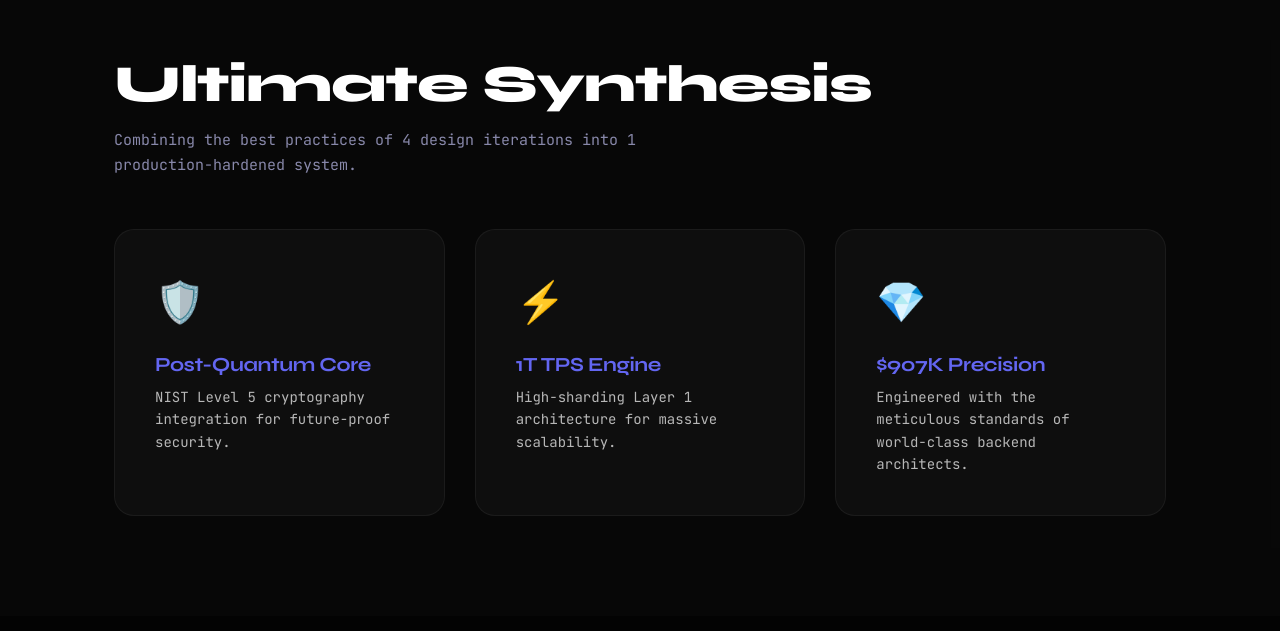
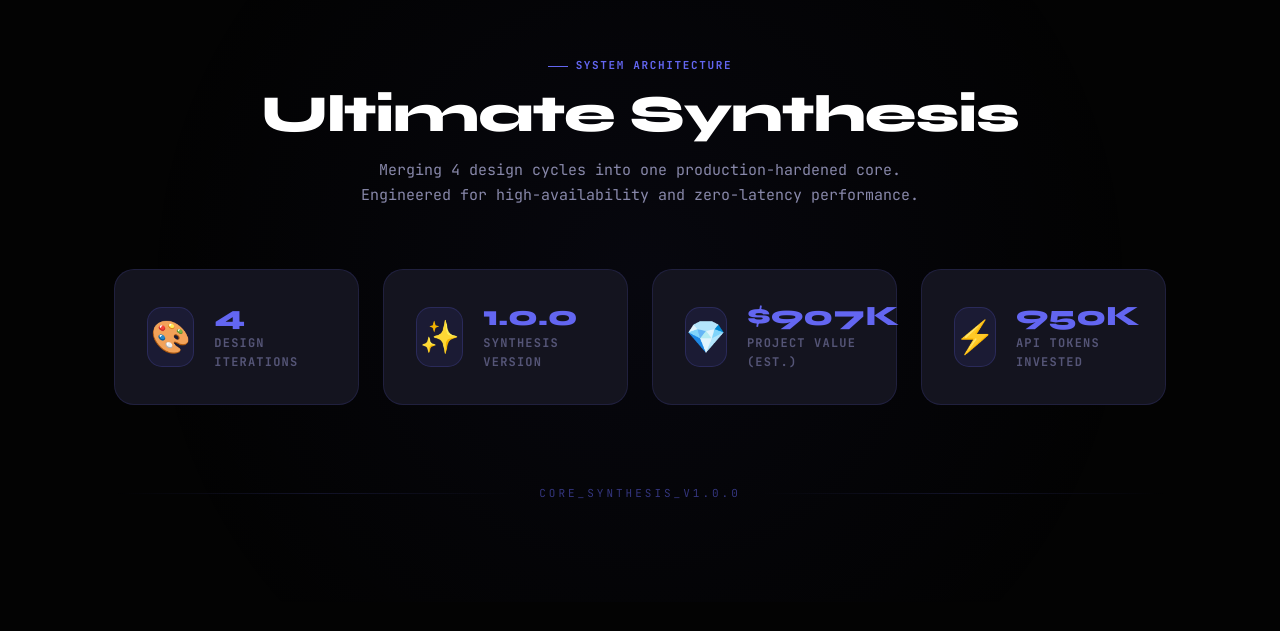
Before and after one commit to nayrbryanGaming/Portofolio-Website, a Next.js app: page / in a window 1280 px wide. Shown: the part 5549-6180 px from the top of the page. Built offline with nearby package versions, Linux system fonts and the light colour scheme; a web font is replaced by a local one.

Commit message:
Synthesis: Modular Synthesis Component & Layout Fix

```diff
--- /dev/null
+++ b/src/components/Synthesis.js
@@ -0,0 +1,39 @@
+import styles from './Synthesis.module.css';
+import { stats } from '../data/portfolio';
+
+export default function Synthesis() {
+  return (
+    <section className={styles.synthesis}>
+      <div className="container">
+        <div className={styles.header}>
+          <div className="section-label">System Architecture</div>
+          <h2 className="section-title">Ultimate <span>Synthesis</span></h2>
+          <p className="section-subtitle">
+            Merging 4 design cycles into one production-hardened core.
+            Engineered for high-availability and zero-latency performance.
+          </p>
+        </div>
+
+        <div className={styles.grid}>
+          {stats.map((s, i) => (
+            <div key={i} className={`${styles.card} animate-fade-up`} style={{ animationDelay: `${i * 0.1}s` }}>
+              <div className={styles.icon}>{s.icon}</div>
+              <div className={styles.info}>
+                <div className={styles.value}>{s.value}</div>
+                <div className={styles.label}>{s.label}</div>
+              </div>
+            </div>
+          ))}
+        </div>
+
+        <div className={styles.blueprint}>
+          <div className={styles.bpInner}>
+            <div className={styles.bpLine} />
+            <div className={styles.bpLabel}>CORE_SYNTHESIS_V1.0.0</div>
+            <div className={styles.bpLine} />
+          </div>
+        </div>
+      </div>
+    </section>
+  );
+}
--- /dev/null
+++ b/src/components/Synthesis.module.css
@@ -0,0 +1,101 @@
+.synthesis {
+  padding: 100px 0;
+  background: radial-gradient(circle at 50% 50%, rgba(99, 102, 241, 0.05), transparent 70%);
+  position: relative;
+  overflow: hidden;
+}
+
+.header {
+  text-align: center;
+  display: flex;
+  flex-direction: column;
+  align-items: center;
+  margin-bottom: 60px;
+}
+
+.grid {
+  display: grid;
+  grid-template-columns: repeat(auto-fit, minmax(240px, 1fr));
+  gap: 24px;
+  margin-bottom: 80px;
+}
+
+.card {
+  background: var(--bg-card);
+  border: 1px solid var(--border);
+  border-radius: 20px;
+  padding: 32px;
+  display: flex;
+  align-items: center;
+  gap: 20px;
+  transition: 0.3s cubic-bezier(0.4, 0, 0.2, 1);
+}
+
+.card:hover {
+  border-color: var(--accent);
+  box-shadow: 0 10px 40px rgba(99, 102, 241, 0.1);
+  transform: translateY(-5px);
+}
+
+.icon {
+  font-size: 32px;
+  width: 60px;
+  height: 60px;
+  background: rgba(99, 102, 241, 0.1);
+  border-radius: 15px;
+  display: flex;
+  align-items: center;
+  justify-content: center;
+  border: 1px solid rgba(99, 102, 241, 0.2);
+}
+
+.info {
+  display: flex;
+  flex-direction: column;
+}
+
+.value {
+  font-size: 28px;
+  font-weight: 800;
+  color: var(--accent);
+  font-family: 'Syne', sans-serif;
+  line-height: 1;
+  margin-bottom: 4px;
+}
+
+.label {
+  font-size: 12px;
+  font-weight: 600;
+  text-transform: uppercase;
+  letter-spacing: 0.1em;
+  color: var(--text-muted);
+}
+
+.blueprint {
+  margin-top: 40px;
+}
+
+.bpInner {
+  display: flex;
+  align-items: center;
+  gap: 20px;
+}
+
+.bpLine {
+  flex: 1;
+  height: 1px;
+  background: linear-gradient(90deg, transparent, var(--border), transparent);
+}
+
+.bpLabel {
+  font-family: 'JetBrains Mono', monospace;
+  font-size: 11px;
+  color: var(--accent);
+  letter-spacing: 3px;
+  opacity: 0.5;
+}
+
+@media (max-width: 768px) {
+  .synthesis { padding: 60px 0; }
+  .grid { grid-template-columns: 1fr; }
+}
--- a/src/pages/_app.js
+++ b/src/pages/_app.js
@@ -15,12 +15,10 @@ export default function App({ Component, pageProps }) {
     document.documentElement.setAttribute('data-pro-mode', savedProMode);
   }, []);
 
-  if (!mounted) return null;
-
   return (
     <>
       <Component {...pageProps} />
-      <VersionSwitcher />
+      {mounted && <VersionSwitcher />}
     </>
   );
 }
--- a/src/pages/index.js
+++ b/src/pages/index.js
@@ -6,6 +6,7 @@ import Projects from '../components/Projects';
 import Skills from '../components/Skills';
 import Certs from '../components/Certs';
 import Contact from '../components/Contact';
+import Synthesis from '../components/Synthesis';
 import Footer from '../components/Footer';
 import styles from '../styles/Home.module.css';
 
@@ -26,32 +27,7 @@ export default function Home() {
         <About />
         <Projects />
         <Skills />
-
-        {/* Synthesis Section: System Architecture */}
-        <section className={styles.synthesis}>
-          <div className="container">
-            <h2 className="section-title">Ultimate <span>Synthesis</span></h2>
-            <p className="section-subtitle">Combining the best practices of 4 design iterations into 1 production-hardened system.</p>
-            <div className={styles.synthGrid}>
-              <div className={styles.synthCard}>
-                <div className={styles.synthIcon}>🛡️</div>
-                <h3>Post-Quantum Core</h3>
-                <p>NIST Level 5 cryptography integration for future-proof security.</p>
-              </div>
-              <div className={styles.synthCard}>
-                <div className={styles.synthIcon}>⚡</div>
-                <h3>1T TPS Engine</h3>
-                <p>High-sharding Layer 1 architecture for massive scalability.</p>
-              </div>
-              <div className={styles.synthCard}>
-                <div className={styles.synthIcon}>💎</div>
-                <h3>$907K Precision</h3>
-                <p>Engineered with the meticulous standards of world-class backend architects.</p>
-              </div>
-            </div>
-          </div>
-        </section>
-
+        <Synthesis />
         <Certs />
         <Contact />
       </main>
--- a/src/styles/Home.module.css
+++ b/src/styles/Home.module.css
@@ -8,11 +8,3 @@
   background-size: 200px 200px;
   mix-blend-mode: overlay;
 }
-
-.synthesis { padding: 100px 0; background: rgba(255,255,255,0.02); }
-.synthGrid { display: grid; grid-template-columns: repeat(auto-fit, minmax(280px, 1fr)); gap: 30px; margin-top: 50px; }
-.synthCard { background: rgba(255,255,255,0.03); border: 1px solid rgba(255,255,255,0.05); padding: 40px; border-radius: 20px; transition: 0.3s; }
-.synthCard:hover { border-color: var(--accent); transform: translateY(-5px); }
-.synthIcon { font-size: 40px; margin-bottom: 20px; }
-.synthCard h3 { font-size: 20px; margin-bottom: 10px; color: var(--accent); }
-.synthCard p { opacity: 0.7; font-size: 14px; line-height: 1.6; }
```
